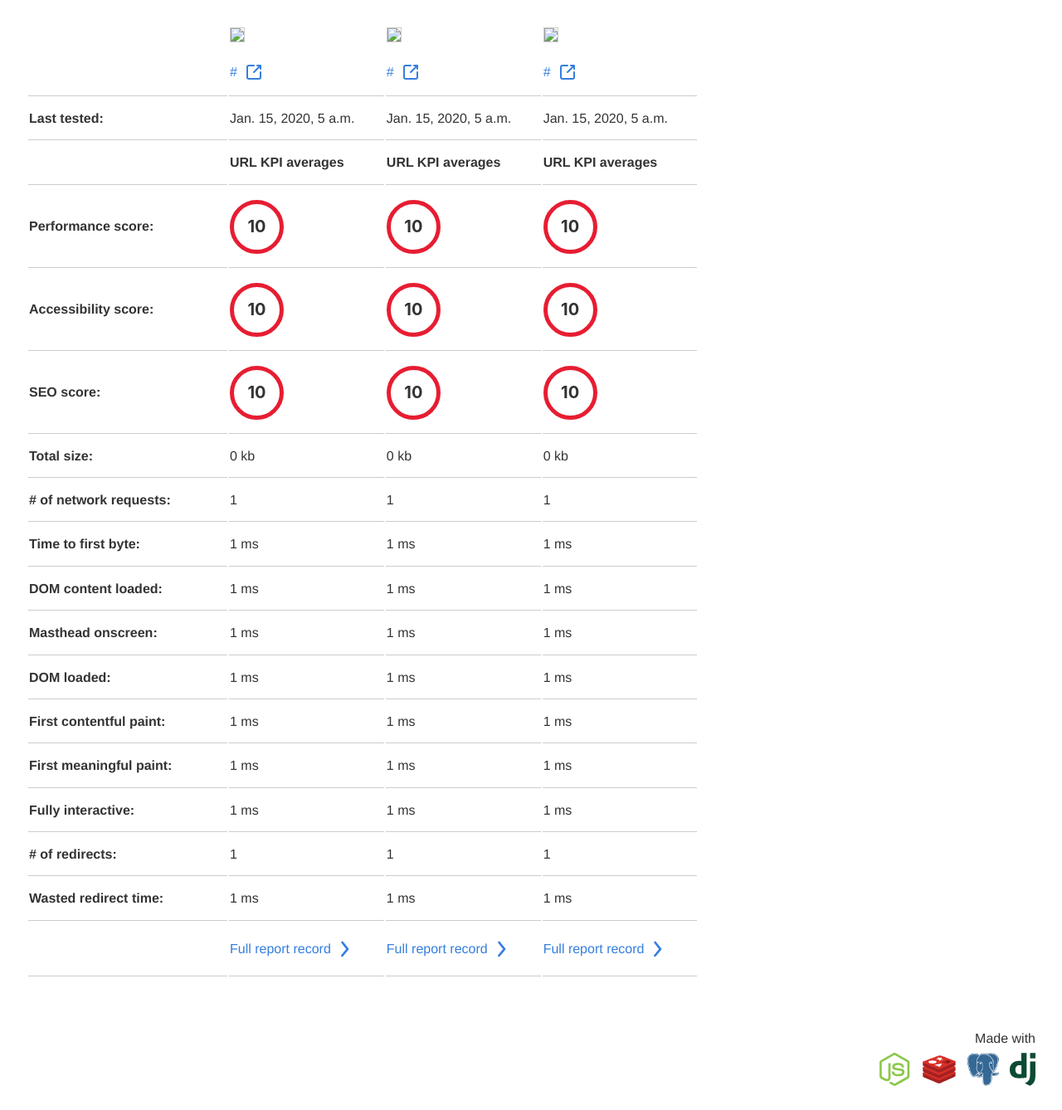
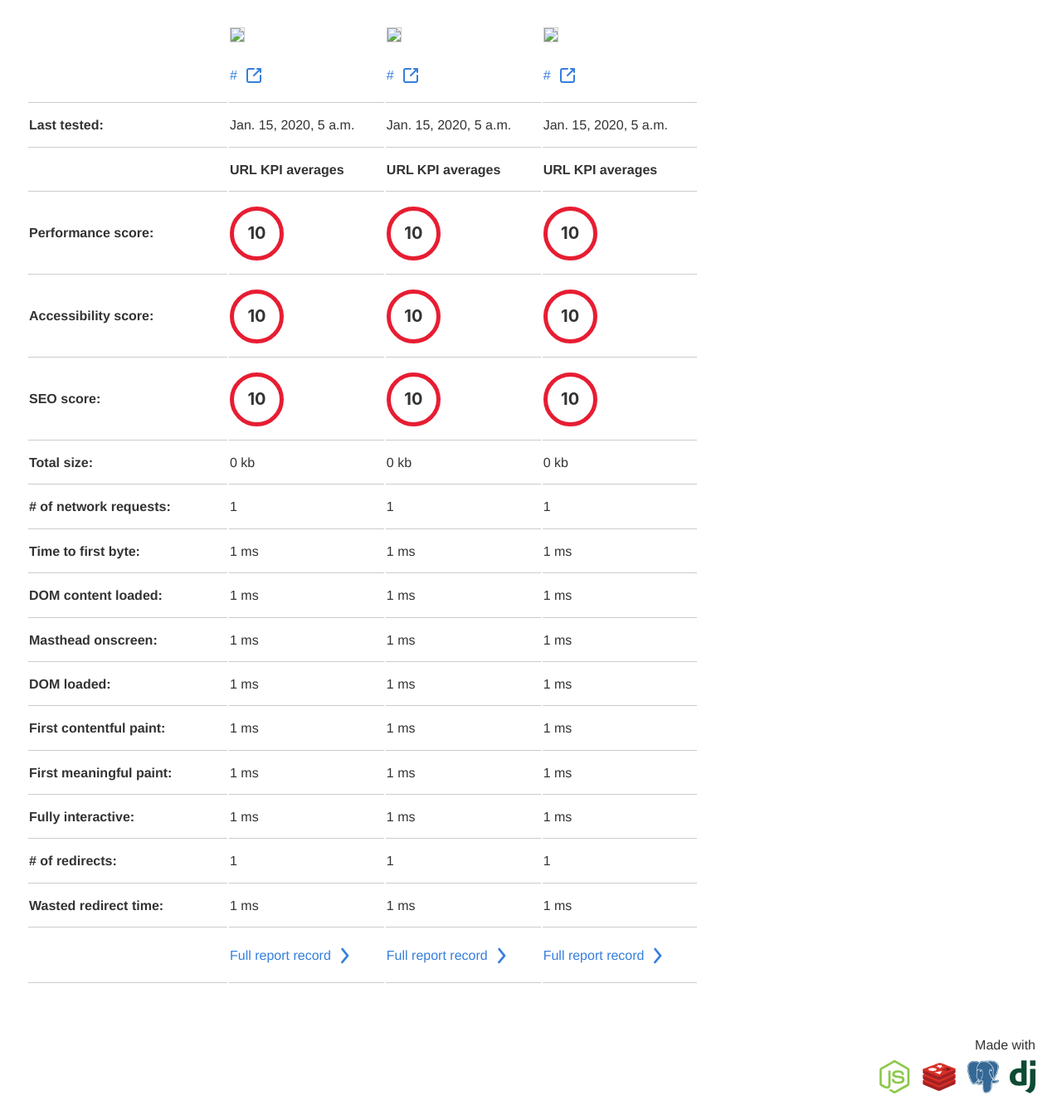
Before and after one commit to IBM/page-lab, a Django app: page /report/urls/compare/1/1/1/ in a window 1280 px wide. Shown: the part 213-1551 px from the top of the page at 83% size. Before the commit the page ends 1522 px from the top, so only its background shows below. Run offline with Django 3.2, Linux system fonts and the light colour scheme; tables that the repository leaves empty hold one stand-in row (values such as "Sample post"); data that the repository does not hold is empty; some libraries are stand-ins or nearby versions.

Commit message:
Swapped inline-block custom style for Tachyon class and tweaked icon.

```diff
--- a/admin/pageaudit/report/templates/partials/urls_compare_2_table.html
+++ b/admin/pageaudit/report/templates/partials/urls_compare_2_table.html
@@ -12,8 +12,8 @@
 
                         <tr>
                             <td class="b {{ templateHelpers.classes.tableListCell }}"></td>
-                            <td class=" {{ templateHelpers.classes.tableListCell }}"><a class="pl-word-break-all {{ templateHelpers.classes.hasIcon }}" href="{{ url1.url }}" target="_blank" title="Visit page in new window">{{ url1.url|noprotocol }} {{ templateHelpers.html.icons.newWindow|safe }}</a></td>
-                            <td class=" {{ templateHelpers.classes.tableListCell }}"><a class="pl-word-break-all {{ templateHelpers.classes.hasIcon }}" href="{{ url2.url }}" target="_blank" title="Visit page in new window">{{ url2.url|noprotocol }} {{ templateHelpers.html.icons.newWindow|safe }}</a></td>
+                            <td class=" {{ templateHelpers.classes.tableListCell }}"><a class="pl-word-break-all {{ templateHelpers.classes.hasIcon }}" href="{{ url1.url }}" target="_blank" title="Visit page in new window">{{ url1.url|noprotocol }} <span class="pt1 ml2">{{ templateHelpers.html.icons.newWindow|safe }}</span></a></td>
+                            <td class=" {{ templateHelpers.classes.tableListCell }}"><a class="pl-word-break-all {{ templateHelpers.classes.hasIcon }}" href="{{ url2.url }}" target="_blank" title="Visit page in new window">{{ url2.url|noprotocol }} <span class="pt1 ml2">{{ templateHelpers.html.icons.newWindow|safe }}</span></a></td>
                         </tr>
 
                         <tr>
--- a/admin/pageaudit/report/templates/partials/urls_compare_3_table.html
+++ b/admin/pageaudit/report/templates/partials/urls_compare_3_table.html
@@ -12,9 +12,9 @@
             </tr>
             <tr>
                 <td class="b {{ templateHelpers.classes.tableListCell }}"></td>
-                <td class="{{ templateHelpers.classes.tableListCell }}"><a class="pl-word-break-all {{ templateHelpers.classes.hasIcon }}" href="{{ url1.url }}" target="_blank" title="Visit page in new window">{{ url1.url|noprotocol }}  {{ templateHelpers.html.icons.newWindow|safe }}</a></td>
-                <td class="{{ templateHelpers.classes.tableListCell }}"><a class="pl-word-break-all {{ templateHelpers.classes.hasIcon }}" href="{{ url2.url }}" target="_blank" title="Visit page in new window">{{ url2.url|noprotocol }}  {{ templateHelpers.html.icons.newWindow|safe }}</a></td>
-                <td class="{{ templateHelpers.classes.tableListCell }}"><a class="pl-word-break-all {{ templateHelpers.classes.hasIcon }}" href="{{ url3.url }}" target="_blank" title="Visit page in new window">{{ url3.url|noprotocol }}  {{ templateHelpers.html.icons.newWindow|safe }}</a></td>
+                <td class="{{ templateHelpers.classes.tableListCell }}"><a class="pl-word-break-all {{ templateHelpers.classes.hasIcon }}" href="{{ url1.url }}" target="_blank" title="Visit page in new window">{{ url1.url|noprotocol }} <span class="pt1 ml2">{{ templateHelpers.html.icons.newWindow|safe }}</span></a></td>
+                <td class="{{ templateHelpers.classes.tableListCell }}"><a class="pl-word-break-all {{ templateHelpers.classes.hasIcon }}" href="{{ url2.url }}" target="_blank" title="Visit page in new window">{{ url2.url|noprotocol }} <span class="pt1 ml2">{{ templateHelpers.html.icons.newWindow|safe }}</span></a></td>
+                <td class="{{ templateHelpers.classes.tableListCell }}"><a class="pl-word-break-all {{ templateHelpers.classes.hasIcon }}" href="{{ url3.url }}" target="_blank" title="Visit page in new window">{{ url3.url|noprotocol }} <span class="pt1 ml2">{{ templateHelpers.html.icons.newWindow|safe }}</span></a></td>
             </tr>
 
             <tr>
--- a/admin/pageaudit/report/templatetags/template_helpers.py
+++ b/admin/pageaudit/report/templatetags/template_helpers.py
@@ -22,7 +22,7 @@
 
     icons = {
         'chevronForward': '<svg xmlns="http://www.w3.org/2000/svg" viewBox="0 0 24 24" class="icon chevron-forward"><g data-name="Layer 2"><g data-name="arrow-ios-forward"><rect width="24" height="24" transform="rotate(-90 12 12)" opacity="0"/><path d="M10 19a1 1 0 0 1-.64-.23 1 1 0 0 1-.13-1.41L13.71 12 9.39 6.63a1 1 0 0 1 .15-1.41 1 1 0 0 1 1.46.15l4.83 6a1 1 0 0 1 0 1.27l-5 6A1 1 0 0 1 10 19z"/></g></g></svg>',
-        'newWindow': '<svg xmlns="http://www.w3.org/2000/svg" viewBox="0 0 24 24" class="icon new-window ml2"><g data-name="Layer 2"><g data-name="external-link"><rect width="24" height="24" opacity="0"/><path d="M20 11a1 1 0 0 0-1 1v6a1 1 0 0 1-1 1H6a1 1 0 0 1-1-1V6a1 1 0 0 1 1-1h6a1 1 0 0 0 0-2H6a3 3 0 0 0-3 3v12a3 3 0 0 0 3 3h12a3 3 0 0 0 3-3v-6a1 1 0 0 0-1-1z"/><path d="M16 5h1.58l-6.29 6.28a1 1 0 0 0 0 1.42 1 1 0 0 0 1.42 0L19 6.42V8a1 1 0 0 0 1 1 1 1 0 0 0 1-1V4a1 1 0 0 0-1-1h-4a1 1 0 0 0 0 2z"/></g></g></svg>',
+        'newWindow': '<svg xmlns="http://www.w3.org/2000/svg" viewBox="0 0 24 24" class="icon new-window"><g data-name="Layer 2"><g data-name="external-link"><rect width="24" height="24" opacity="0"/><path d="M20 11a1 1 0 0 0-1 1v6a1 1 0 0 1-1 1H6a1 1 0 0 1-1-1V6a1 1 0 0 1 1-1h6a1 1 0 0 0 0-2H6a3 3 0 0 0-3 3v12a3 3 0 0 0 3 3h12a3 3 0 0 0 3-3v-6a1 1 0 0 0-1-1z"/><path d="M16 5h1.58l-6.29 6.28a1 1 0 0 0 0 1.42 1 1 0 0 0 1.42 0L19 6.42V8a1 1 0 0 0 1 1 1 1 0 0 0 1-1V4a1 1 0 0 0-1-1h-4a1 1 0 0 0 0 2z"/></g></g></svg>',
         'info': '<svg xmlns="http://www.w3.org/2000/svg" viewBox="0 0 24 24" class="icon info"><g data-name="Layer 2"><g data-name="info"><rect width="24" height="24" transform="rotate(180 12 12)" opacity="0"/><path d="M12 2a10 10 0 1 0 10 10A10 10 0 0 0 12 2zm0 18a8 8 0 1 1 8-8 8 8 0 0 1-8 8z"/><circle cx="12" cy="8" r="1"/><path d="M12 10a1 1 0 0 0-1 1v5a1 1 0 0 0 2 0v-5a1 1 0 0 0-1-1z"/></g></g></svg>'
     }
 
```
Also changed, not shown: admin/pageaudit/report/templates/reports_dashboard.html (+3 -4 lines), admin/pageaudit/report/templates/reports_urls_detail_withruns.html (+4 -5 lines).
